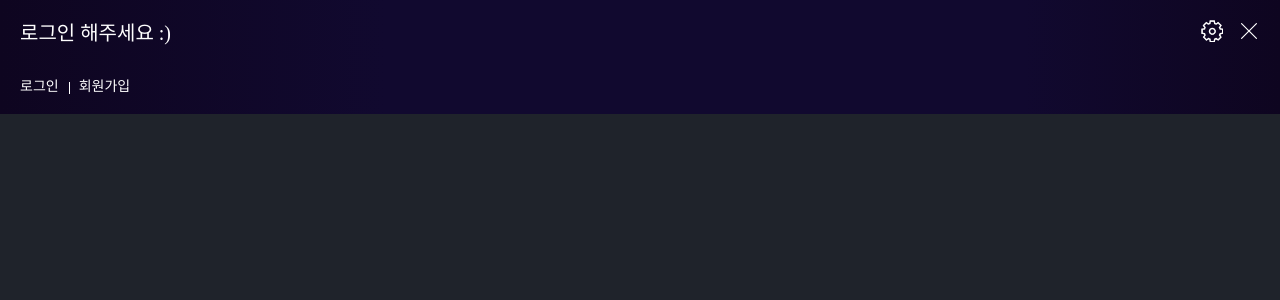
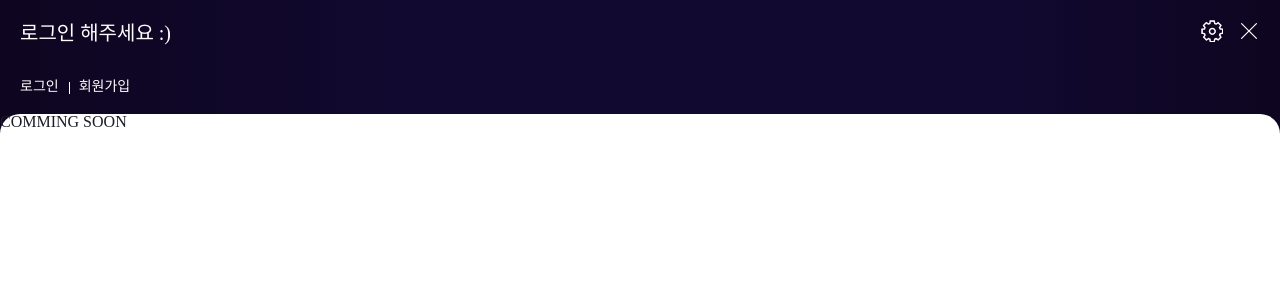
Before and after one commit to provmins/carveflicks, a React (Create React App) app: page / in a window 1280 px wide. Both pictures are taken after a click on the button 1247 px from the left and 24 px from the top of the page. Shown: the top 300 px of the page. Built offline with nearby package versions, Linux system fonts and the light colour scheme; a web font is replaced by a local one.

Commit message:
Patch: 메뉴 팝업 수정 open/close 리덕스로 관리

```diff
--- a/package.json
+++ b/package.json
@@ -3,12 +3,14 @@
   "version": "0.1.0",
   "private": true,
   "dependencies": {
+    "@reduxjs/toolkit": "^1.9.5",
     "@testing-library/jest-dom": "^5.14.1",
     "@testing-library/react": "^13.0.0",
     "@testing-library/user-event": "^13.2.1",
     "axios": "^1.3.3",
     "react": "^18.2.0",
     "react-dom": "^18.2.0",
+    "react-redux": "^8.0.5",
     "react-router-dom": "^6.8.1",
     "react-scripts": "5.0.1",
     "react-slick": "^0.29.0",
--- a/src/components/header/Header.js
+++ b/src/components/header/Header.js
@@ -1,60 +1,28 @@
 import React from 'react';
-import {
-  HeaderContainer,
-  HeaderMobile,
-  PopupContainer,
-  PopupHeader,
-  PopupContent
-} from './header-styled';
-import { imgLogo, imgButton, imgInfo } from '../../assets/images';
-import { useState } from 'react';
+import { HeaderContainer, HeaderMobile } from './header-styled';
+import { imgLogo, imgButton } from '../../assets/images';
 import { Link } from 'react-router-dom';
+import Popup from './popup/Popup';
+import { useDispatch } from 'react-redux';
+import { isOpen } from '../../store/reducer/popupSlice';
 
 const Header = () => {
-  const handleSubMenu = () => setIsPopup(!isPopup);
-  const [isPopup, setIsPopup] = useState(false);
+  const dispatch = useDispatch();
 
   return (
+    <>
       <HeaderContainer>
         <HeaderMobile>
           <Link to="/">
             <img src={imgLogo} alt="logo" />
           </Link>
-        <button onClick={handleSubMenu}>
+          <button onClick={() => dispatch(isOpen())}>
             <img src={imgButton} alt="menubar" />
           </button>
         </HeaderMobile>
-      <PopupContainer active={isPopup}>
-        <PopupHeader>
-          <div>
-            <p>로그인 해주세요 :&#41;</p>
-            <div>
-              <ul>
-                <li>
-                  <Link to="/">
-                    <img src={imgInfo} alt="" />
-                  </Link>
-                </li>
-                <li>
-                  <button onClick={handleSubMenu} />
-                </li>
-              </ul>
-            </div>
-          </div>
-          <div>
-            <ul>
-              <li>
-                <Link to="/">로그인</Link>
-              </li>
-              <li>
-                <Link to="/">회원가입</Link>
-              </li>
-            </ul>
-          </div>
-        </PopupHeader>
-        <PopupContent></PopupContent>
-      </PopupContainer>
       </HeaderContainer>
+      <Popup />
+    </>
   );
 };
 
--- a/src/components/header/header-styled.js
+++ b/src/components/header/header-styled.js
@@ -1,9 +1,8 @@
-import styled, { css } from 'styled-components';
-import { imgClose } from '../../assets/images';
+import styled from 'styled-components';
 
 const HeaderContainer = styled.header`
   position: fixed;
-  padding: 10px 20px;
+  padding: 20px;
   z-index: 2;
   width: 100vw;
   box-sizing: border-box;
@@ -19,84 +18,4 @@ const HeaderMobile = styled.nav`
   }
 `;
 
-const PopupContainer = styled.div`
-  position: absolute;
-  left: 0;
-  width: 100vw;
-  height: 100vh;
-  background-color: white;
-  transition: all 0.3s;
-
-  ${props =>
-    props.active
-      ? css`
-          top: 0;
-          opacity: 1;
-        `
-      : css`
-          top: 100%;
-          opacity: 0;
-        `}
-`;
-
-const PopupHeader = styled.div`
-  padding: 20px;
-  box-sizing: border-box;
-  background: linear-gradient(to right, #0e0520 0, #11092f 30%, #11092f 80%, #0e0520 100%);
-  p {
-    font-size: 20px;
-    font-weight: 500;
-  }
-  button {
-    width: 22px;
-    height: 22px;
-    background: url(${imgClose}) no-repeat;
-  }
-
-  img {
-    width: 22px;
-  }
-
-  div {
-    /* margin-bottom: 20px; */
-  }
-
-  div:first-child {
-    display: flex;
-    align-items: center;
-    justify-content: space-between;
-    ul {
-      display: flex;
-      li:not(:last-child) {
-        margin-right: 15px;
-      }
-    }
-  }
-
-  & > div:last-child {
-    margin-top: 35px;
-    font-size: 14px;
-    ul {
-      display: flex;
-      li {
-        margin-right: 20px;
-      }
-      li:not(:last-child)::after {
-        content: '';
-        position: absolute;
-        width: 1px;
-        height: 12px;
-        transform: translate(10px, 2px);
-        background-color: #fff;
-      }
-    }
-  }
-`;
-
-const PopupContent = styled.div`
-  width: 100%;
-  height: 100vh;
-  background-color: #1f232b;
-`;
-
-export { HeaderContainer, HeaderMobile, PopupContainer, PopupHeader, PopupContent };
+export { HeaderContainer, HeaderMobile };
--- /dev/null
+++ b/src/components/header/popup/Popup.js
@@ -0,0 +1,46 @@
+import React from 'react';
+import { Link } from 'react-router-dom';
+import { PopupContainer, PopupHeader, PopupContent, PTopBox, PBottomBox } from './popup-styled';
+import { imgInfo } from '../../../assets/images';
+import { useDispatch, useSelector } from 'react-redux';
+import { isOpen } from '../../../store/reducer/popupSlice';
+
+const Popup = () => {
+  const open = useSelector(state => state.popup.open);
+  const dispatch = useDispatch();
+
+  return (
+    <PopupContainer active={open}>
+      <PopupHeader>
+        <PTopBox>
+          <p>로그인 해주세요 :&#41;</p>
+          <ul>
+            <li>
+              <Link to="/">
+                <img src={imgInfo} alt="" />
+              </Link>
+            </li>
+            <li>
+              <button onClick={() => dispatch(isOpen())} />
+            </li>
+          </ul>
+        </PTopBox>
+        <PBottomBox>
+          <ul>
+            <li>
+              <Link to="/">로그인</Link>
+            </li>
+            <li>
+              <Link to="/">회원가입</Link>
+            </li>
+          </ul>
+        </PBottomBox>
+      </PopupHeader>
+      <PopupContent>
+        <div>COMMING SOON</div>
+      </PopupContent>
+    </PopupContainer>
+  );
+};
+
+export default Popup;
--- /dev/null
+++ b/src/components/header/popup/popup-styled.js
@@ -0,0 +1,86 @@
+import styled, { css } from 'styled-components';
+import { imgClose } from '../../../assets/images';
+
+const PopupContainer = styled.div`
+  position: absolute;
+  z-index: 10;
+  width: 100%;
+  height: 100%;
+  background: linear-gradient(to right, #0e0520 0, #11092f 30%, #11092f 80%, #0e0520 100%);
+  transition: all 0.3s;
+  overflow-y: hidden;
+
+  ${props =>
+    props.active
+      ? css`
+          left: 0;
+          opacity: 1;
+          visibility: visible;
+        `
+      : css`
+          left: -100%;
+          opacity: 0;
+          visibility: hidden;
+        `}
+`;
+
+const PopupHeader = styled.div`
+  padding: 20px;
+  box-sizing: border-box;
+
+  p {
+    font-size: 20px;
+    font-weight: 500;
+  }
+  button {
+    width: 22px;
+    height: 22px;
+    background: url(${imgClose}) no-repeat;
+  }
+
+  img {
+    width: 22px;
+  }
+`;
+
+const PTopBox = styled.div`
+  display: flex;
+  align-items: center;
+  justify-content: space-between;
+  ul {
+    display: flex;
+    li:not(:last-child) {
+      margin-right: 15px;
+    }
+  }
+`;
+
+const PBottomBox = styled.div`
+  margin-top: 35px;
+  font-size: 14px;
+  ul {
+    display: flex;
+    li {
+      margin-right: 20px;
+    }
+    li:not(:last-child)::after {
+      content: '';
+      position: absolute;
+      width: 1px;
+      height: 12px;
+      transform: translate(10px, 2px);
+      background-color: #fff;
+    }
+  }
+`;
+
+const PopupContent = styled.div`
+  width: 100%;
+  height: 100%;
+  background-color: #fff;
+  color: #1c1c27;
+  border-top-left-radius: 20px;
+  border-top-right-radius: 20px;
+`;
+
+export { PopupContainer, PopupHeader, PopupContent, PTopBox, PBottomBox };
--- a/src/index.js
+++ b/src/index.js
@@ -3,11 +3,14 @@ import ReactDOM from 'react-dom/client';
 import './index.css';
 import App from './App';
 import reportWebVitals from './reportWebVitals';
+import { BrowserRouter } from 'react-router-dom';
 
 const root = ReactDOM.createRoot(document.getElementById('root'));
 root.render(
   <React.StrictMode>
-    <App />
+    <BrowserRouter>
+      <App />
+    </BrowserRouter>
   </React.StrictMode>
 );
 
--- /dev/null
+++ b/src/store/reducer/popupSlice.js
@@ -0,0 +1,19 @@
+import { createSlice } from '@reduxjs/toolkit';
+
+const initialState = {
+  open: false
+};
+
+const popupSlice = createSlice({
+  name: 'popup',
+  initialState,
+  reducers: {
+    isOpen: state => {
+      state.open = !state.open;
+    }
+  }
+});
+
+export const { isOpen } = popupSlice.actions;
+
+export default popupSlice.reducer;
--- /dev/null
+++ b/src/store/store.js
@@ -0,0 +1,12 @@
+import { combineReducers, configureStore } from '@reduxjs/toolkit';
+import popupReducer from './reducer/popupSlice';
+
+const rootReducer = combineReducers({
+  popup: popupReducer
+});
+
+const store = configureStore({
+  reducer: rootReducer
+});
+
+export default store;
```
Also changed, not shown: src/App.js (+4 -4 lines), src/assets/images/logo.png, 1 other file (tests, documents, lock files or other folders). Lines whose indentation alone changed are shown as unchanged.
